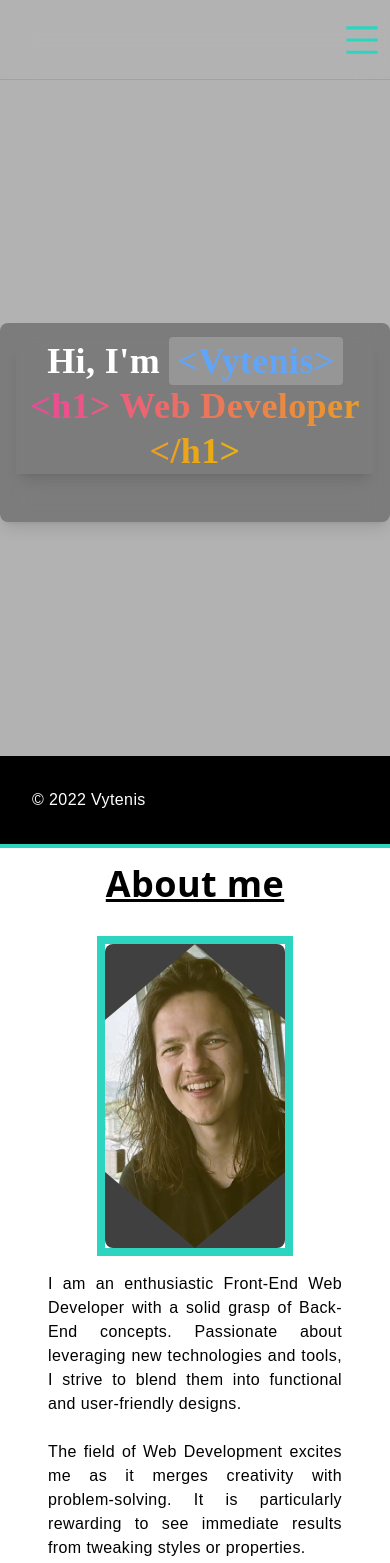
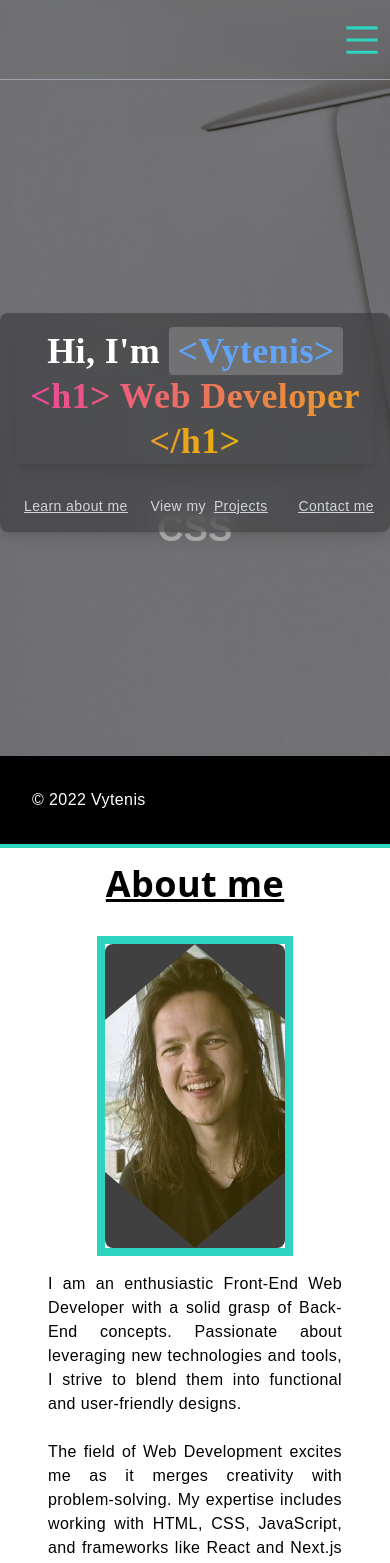
Before and after one commit to Vytenis1337/vytenis-portfolio, a Next.js app: page / in a window 390 px wide. Shown: the top 1563 px of the page. Built offline with nearby package versions, Linux system fonts and the light colour scheme.

Commit message:
changed max-width of page content, also changed Main component style and changed About section wording

```diff
--- a/src/components/About.jsx
+++ b/src/components/About.jsx
@@ -19,7 +19,7 @@ const About = () => {
   return (
     <div
       id="about"
-      className="w-full h-full  bg-white flex flex-col border-t-4 border-teal-400"
+      className="w-full h-full max-w-screen-xl mx-auto bg-white flex flex-col border-t-4 border-teal-400"
     >
       <div className="text-center py-4">
         <h1 className="font-sans text-4xl md:text-5xl lg:text-6xl font-bold text-black underline">
@@ -51,8 +51,14 @@ const About = () => {
               <br />
               <br />
               The field of Web Development excites me as it merges creativity
-              with problem-solving. It is particularly rewarding to see
-              immediate results from tweaking styles or properties.
+              with problem-solving. My expertise includes working with HTML,
+              CSS, JavaScript, and frameworks like React and Next.js for
+              front-end development. On the back-end, I have experience with
+              Node.js, Express, and databases such as MongoDB and MySQL.
+              <br />
+              <br />I am always excited to take on new challenges and
+              collaborate with others to create innovative web applications that
+              provide excellent user experiences.
             </p>
           </div>
         </div>
--- a/src/components/Contact.jsx
+++ b/src/components/Contact.jsx
@@ -17,7 +17,10 @@ const Contact = () => {
     reset();
   }
   return (
-    <div id="contact" className="w-full lg:h-max bg-white mb-24">
+    <div
+      id="contact"
+      className="w-full lg:h-max max-w-screen-xl mx-auto bg-white mb-24"
+    >
       <div className="mx-auto pt-8 lg:pt-20 text-center ">
         <h1 className="font-sans text-4xl md:text-5xl lg:text-6xl capitalize font-bold text-black underline ">
           contacts
@@ -50,7 +53,7 @@ const Contact = () => {
           {/* form  */}
           <form
             onSubmit={handleSubmit(onSubmit)}
-            className="flex flex-col w-full md:w-1/2 lg:w-1/3 xl:w-1/4 gap-10 my-auto text-center text-transform: capitalize text-black bg-transparent border-4 p-4 shadow-lg rounded-lg mb-8"
+            className="flex flex-col w-full md:w-1/2  gap-10 mx-auto md:m-10 text-center text-transform: capitalize text-black bg-transparent border-4 p-4 shadow-lg rounded-lg "
           >
             <h1 className="text-3xl font-semibold text-black">Write Me</h1>
             <div className="flex flex-col">
--- a/src/components/Main.jsx
+++ b/src/components/Main.jsx
@@ -1,28 +1,45 @@
 import { useState, useEffect } from "react";
 import Link from "next/link";
 
+const words = ["JavaScript", "ReactJs", "NextJs", "CSS", "Responsive"]; // Add more words as needed
+
 const Main = () => {
+  const [currentWordIndex, setCurrentWordIndex] = useState(0);
+
+  useEffect(() => {
+    const interval = setInterval(() => {
+      setCurrentWordIndex((prevIndex) => (prevIndex + 1) % words.length);
+    }, 2000); // Change word every 2 seconds
+
+    return () => clearInterval(interval);
+  }, []);
+
   return (
-    <div id="home" className="bg-cover bg-center w-full h-screen relative">
+    <div
+      id="home"
+      className="bg-cover bg-center w-full h-screen max-w-screen-xl mx-auto relative overflow-hidden"
+      style={{ backgroundImage: "url('/home2.jpg')" }}
+    >
+      <div className="absolute inset-0 w-full h-full flex flex-col lg:mt-20 justify-center items-center bg-black/30 text-white text-4xl md:text-5xl lg:text-6xl font-bold leading-tight">
+        {words.map((word, index) => (
+          <div
+            key={index}
+            className={`absolute w-full text-center transition-opacity duration-1000 ${
+              index === currentWordIndex ? "opacity-100" : "opacity-0"
+            }`}
+            style={{ top: `${(index / words.length) * 100}%` }}
+          >
+            {word}
+          </div>
+        ))}
+      </div>
       <div className="absolute inset-0 w-full h-full flex">
-        <div className="w-1/2 h-full flex items-end pb-40 xl:pb-0 xl:items-center justify-center bg-black/30 transition-colors duration-300 ease-in-out group hover:bg-black/50">
-          <div className="opacity-0 group-hover:opacity-100 transition-opacity duration-300 text-center">
-            <Link href="#contact" scroll={false}>
-              <button className="text-lg font-bold text-white py-2 px-4 bg-blue-500 hover:bg-blue-700 rounded">
-                Contact Me
-              </button>
-            </Link>
-          </div>
+        <div className="w-1/2 h-full flex items-end pb-40 xl:pb-0 xl:items-center justify-center bg-black/30 transition-colors duration-300 ease-in-out group ">
+          <div className="opacity-0 group-hover:opacity-100 transition-opacity duration-300 text-center"></div>
         </div>
 
-        <div className="w-1/2 h-full flex items-end xl:items-center pb-40 xl:pb-0 justify-center bg-black/30 transition-colors duration-300 ease-in-out  group hover:bg-black/50">
-          <div className="opacity-0 group-hover:opacity-100 transition-opacity duration-300 text-center">
-            <Link href="#projects" scroll={false}>
-              <button className="text-lg font-bold text-white py-2 px-4 bg-teal-500 hover:bg-teal-700 rounded">
-                My Projects
-              </button>
-            </Link>
-          </div>
+        <div className="w-1/2 h-full flex items-end xl:items-center pb-40 xl:pb-0 justify-center bg-black/30 transition-colors duration-300 ease-in-out group ">
+          <div className="opacity-0 group-hover:opacity-100 transition-opacity duration-300 text-center"></div>
         </div>
       </div>
 
@@ -40,8 +57,33 @@ const Main = () => {
               &lt;h1&gt; Web Developer &lt;/h1&gt;
             </span>
           </h1>
-          <div className="mt-8">
-            <span className="text-sm text-gray-300"></span>
+          <div className="flex justify-between mt-8">
+            <p className="text-sm lg:text-base text-gray-300 pointer-events-auto">
+              <span className="ml-2 underline hover:text-blue-400">
+                <Link href="#about" scroll={false} className="cursor-pointer">
+                  Learn about me
+                </Link>
+              </span>
+            </p>
+            <p className="text-sm lg:text-base text-gray-300 pointer-events-auto">
+              View my
+              <span className="ml-2 underline hover:text-blue-400">
+                <Link
+                  href="#projects"
+                  scroll={false}
+                  className="cursor-pointer"
+                >
+                  Projects
+                </Link>
+              </span>
+            </p>
+            <p className="text-sm lg:text-base text-gray-300 pointer-events-auto">
+              <span className="ml-2 underline hover:text-blue-400">
+                <Link href="#contact" scroll={false} className="cursor-pointer">
+                  Contact me
+                </Link>
+              </span>
+            </p>
           </div>
         </div>
       </div>
--- a/src/components/Projects.jsx
+++ b/src/components/Projects.jsx
@@ -7,9 +7,12 @@ const Projects = () => {
   };
 
   return (
-    <div id="projects" className="w-full h-full bg-[#f5f5f5] ">
+    <div
+      id="projects"
+      className="w-full h-full max-w-screen-xl mx-auto bg-[#f5f5f5] "
+    >
       <div className="mx-auto px-10 pb-10 text-center max-w-8xl">
-        <h1 className="font-sans text-4xl md:text-5xl lg:text-6xl capitalize text-black font-bold mblue">
+        <h1 className="font-sans text-4xl md:text-5xl lg:text-6xl capitalize text-black font-bold underline">
           projects
         </h1>
         <div
--- a/src/styles/globals.css
+++ b/src/styles/globals.css
@@ -13,7 +13,7 @@ html {
 
 @layer base {
   body {
-    @apply text-[#1f2937] tracking-wide;
+    @apply text-[#1f2937] tracking-wide bg-slate-200;
   }
 
   h1,
--- a/src/utils/skillsServices.jsx
+++ b/src/utils/skillsServices.jsx
@@ -48,7 +48,7 @@ export const skills = [
     title: "NextJS",
     src: nextjs,
     color: "white",
-    level: 70,
+    level: 80,
   },
   {
     id: 6,
```
Also changed, not shown: public/home2.jpg (added).
